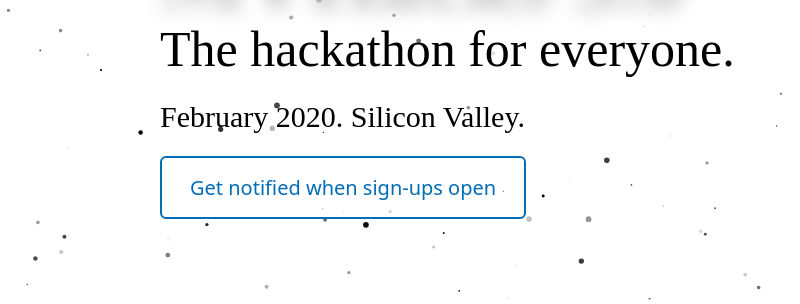
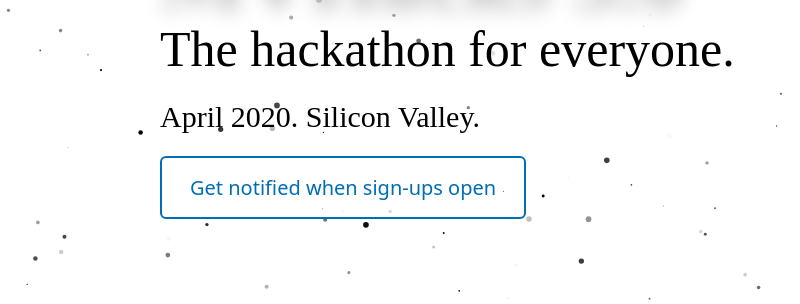
Before and after one commit to mvhacks/website, a website built with webpack: page public/index.html in a window 1280 px wide. Shown: the part 268-572 px from the top of the page, 480-1280 px from the left. Built offline with nearby package versions, Linux system fonts and the light colour scheme; no server answers.

Commit message:
Update index.html

```diff
--- a/public/index.html
+++ b/public/index.html
@@ -397,7 +397,7 @@
 				<h1>MVHacks 3.0</h1>
 				<span class="top">The hackathon for everyone.</span>
 				<br>
-				<span class="bottom">February 2020. Silicon Valley.</span>
+				<span class="bottom">April 2020. Silicon Valley.</span>
 				<br>
 				<a href="https://url.mvhs.io/mvhacks-interest" target="_blank"class="btn">Get notified when sign-ups open</a>
 			</div>
```
